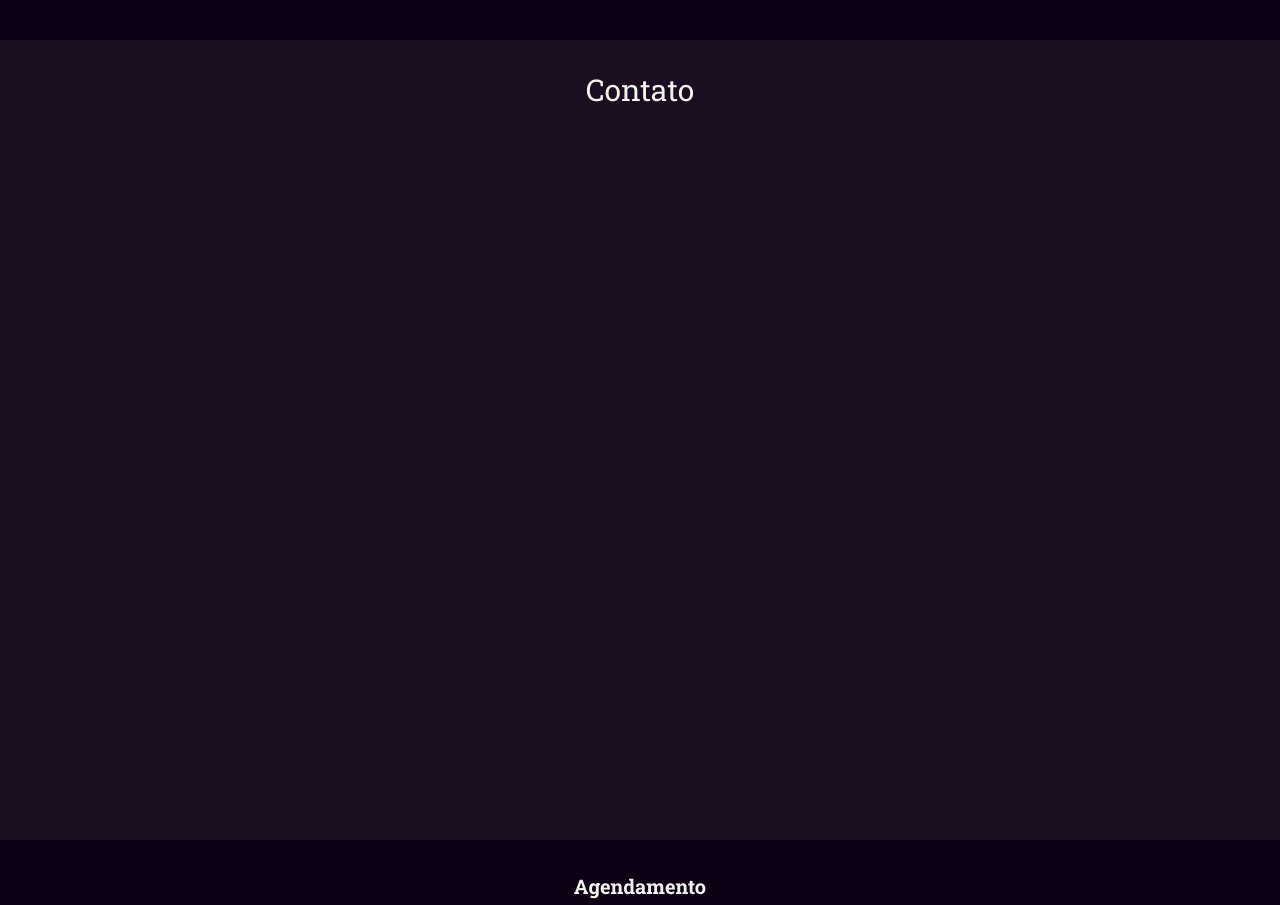
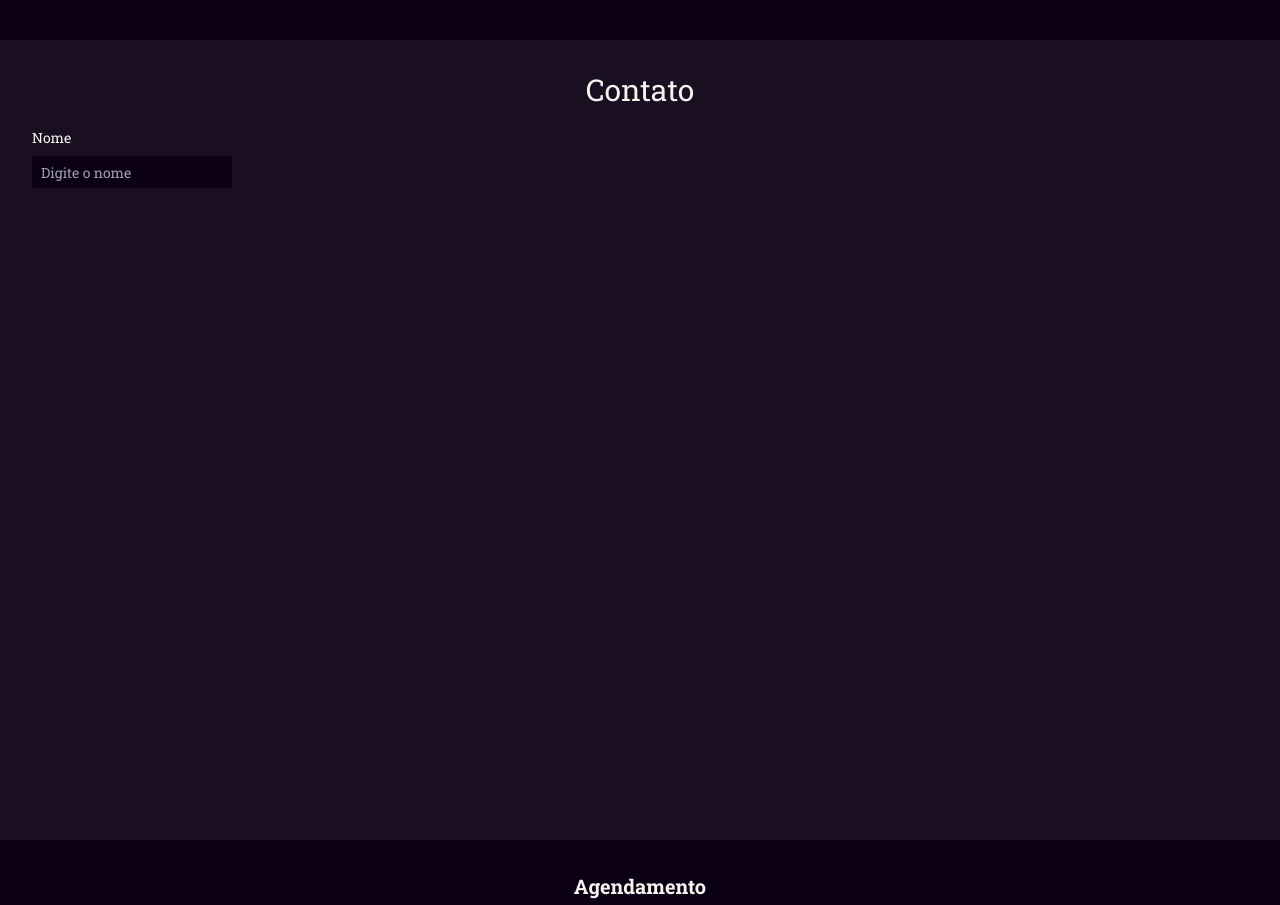
Before and after one commit to sonegobruno/purple-queen-band, a Next.js app: page / in a window 1280 px wide. Shown: the part 2360-3265 px from the top of the page. Built offline with nearby package versions, Linux system fonts and the light colour scheme.

Commit message:
feat: create input element

```diff
--- a/src/app/components/Contact.tsx
+++ b/src/app/components/Contact.tsx
@@ -1,8 +1,15 @@
+import { Input } from '@/components/Input'
+
 export function Contact() {
   return (
     <section className="h-screen w-full p-8 bg-dark-tiny">
       <div className="container mx-auto">
         <h2 className="text-3xl text-center">Contato</h2>
+        <Input.Root className="mt-5">
+          <Input.Label>Nome</Input.Label>
+          <Input.Input placeholder="Digite o nome"></Input.Input>
+          <Input.Footer></Input.Footer>
+        </Input.Root>
       </div>
     </section>
   )
--- /dev/null
+++ b/src/components/Input/InputFooter.tsx
@@ -0,0 +1,3 @@
+export function InputFooter() {
+  return <div></div>
+}
--- /dev/null
+++ b/src/components/Input/InputForm.tsx
@@ -0,0 +1,13 @@
+import { HTMLAttributes } from 'react'
+
+type Props = HTMLAttributes<HTMLInputElement>
+
+export function InputForm({ ...rest }: Props) {
+  return (
+    <input
+      type="text"
+      className="transition-all bg-dark h-8 rounded-sm p-2 border border-transparent text-sm focus:shadow-primary hover:border-primary"
+      {...rest}
+    />
+  )
+}
--- /dev/null
+++ b/src/components/Input/InputLabel.tsx
@@ -0,0 +1,9 @@
+import { ReactNode } from 'react'
+
+interface Props {
+  children: ReactNode
+}
+
+export function InputLabel({ children }: Props) {
+  return <p className="text-sm">{children}</p>
+}
--- /dev/null
+++ b/src/components/Input/InputRoot.tsx
@@ -0,0 +1,14 @@
+import { HTMLAttributes, ReactNode } from 'react'
+import { twMerge } from 'tailwind-merge'
+
+interface Props extends HTMLAttributes<HTMLLabelElement> {
+  children: ReactNode
+}
+
+export function InputRoot({ children, className, ...rest }: Props) {
+  return (
+    <label className={twMerge('space-y-2 inline-block', className)} {...rest}>
+      {children}
+    </label>
+  )
+}
--- /dev/null
+++ b/src/components/Input/index.tsx
@@ -0,0 +1,11 @@
+import { InputFooter } from './InputFooter'
+import { InputForm } from './InputForm'
+import { InputLabel } from './InputLabel'
+import { InputRoot } from './InputRoot'
+
+export const Input = {
+  Root: InputRoot,
+  Label: InputLabel,
+  Input: InputForm,
+  Footer: InputFooter,
+}
```
